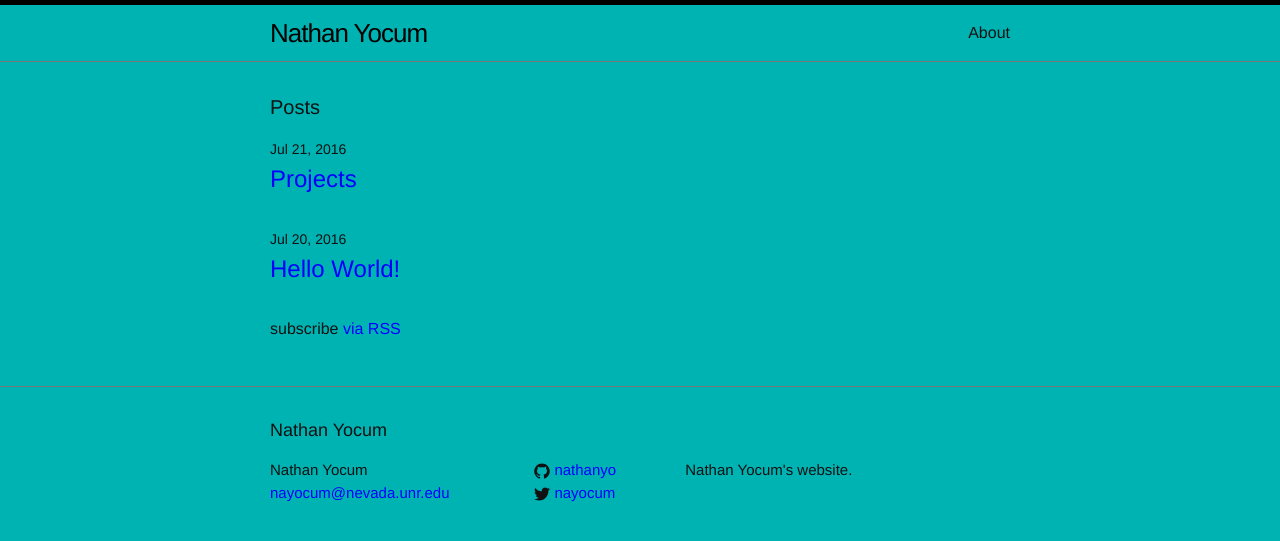
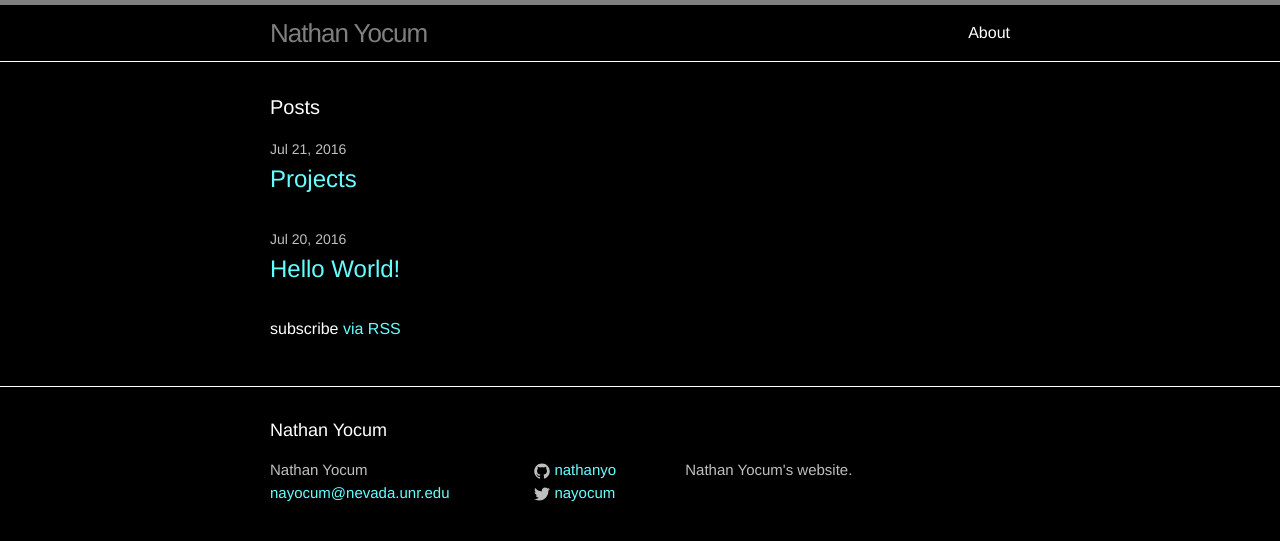
Before and after one commit to NathanYo/nathanyo.github.io, a Jekyll site: the page built from index.html, in a window 1280 px wide. Shown: the top 541 px of the page. Built offline with Jekyll 4.4.1, drawn with Linux system fonts in a browser that asks for light colours.

Commit message:
color (one last time)

```diff
--- a/css/main.scss
+++ b/css/main.scss
@@ -14,11 +14,11 @@ $base-line-height: 1.5;
 
 $spacing-unit:     30px;
 
-$text-color:       #111;
-$background-color: #00b3b3;
-$brand-color:      #0000ff;
+$text-color:       #ffffff;
+$background-color: #000000;
+$brand-color:      #66ffff;
 
-$grey-color:       #111;
+$grey-color:       #bfbfbf;
 $grey-color-light: lighten($grey-color, 40%);
 $grey-color-dark:  darken($grey-color, 25%);
 
```
